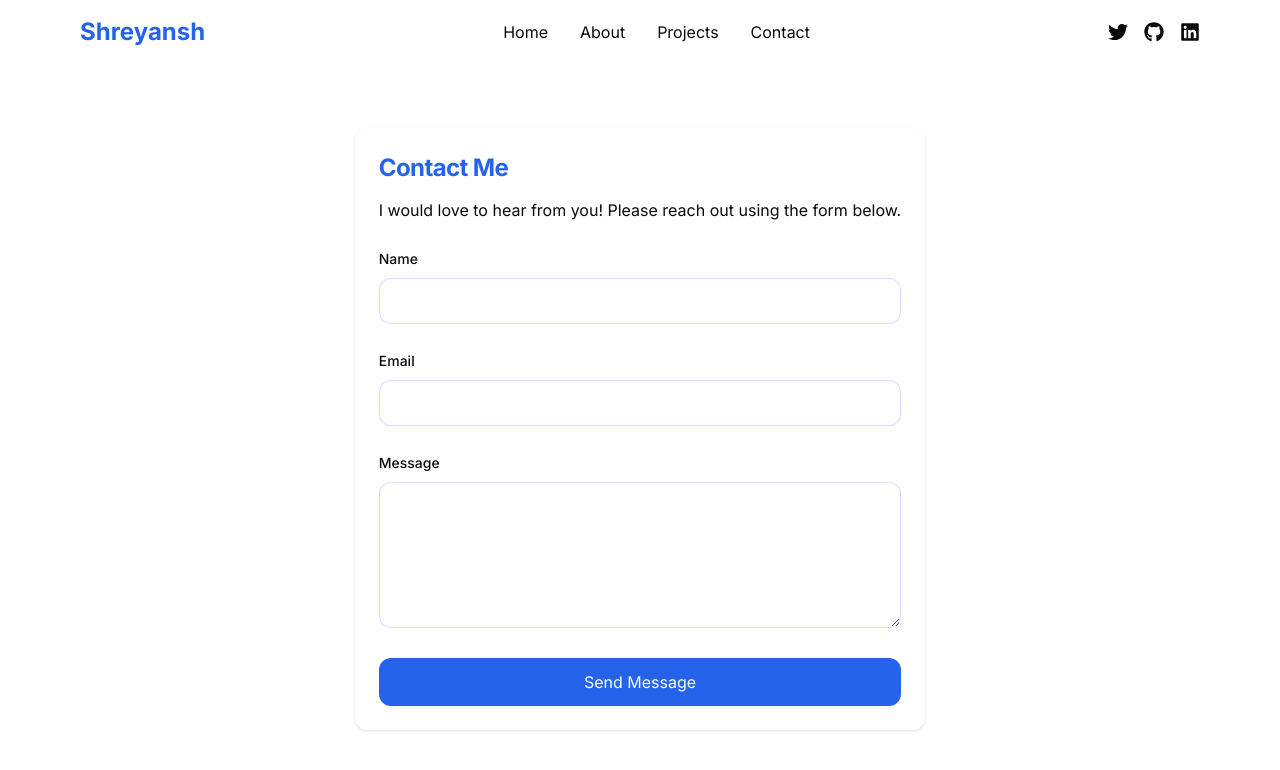
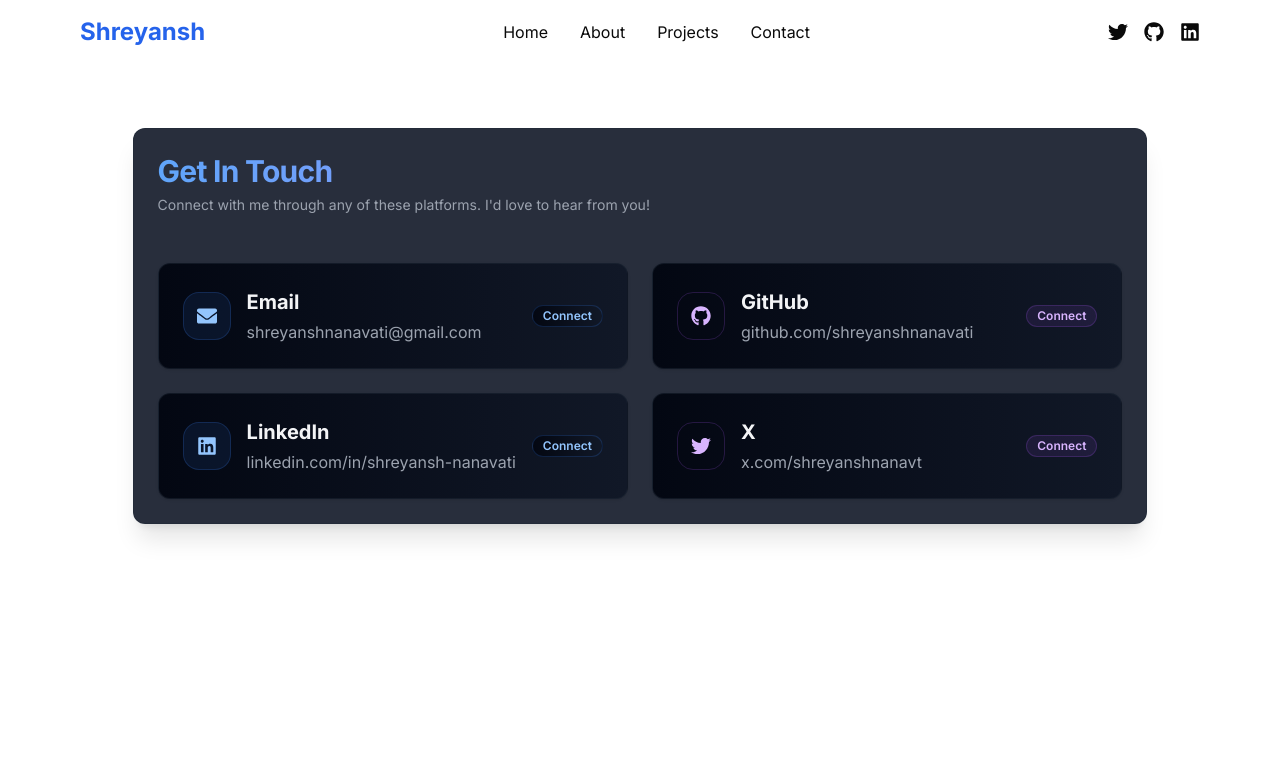
Before and after one commit to shreyanshnanavati/iamshrey, a Next.js app: page /contact in a window 1280 px wide. Shown: the top 770 px of the page. Built offline with nearby package versions, Linux system fonts and the light colour scheme.

Commit message:
feat: added resume download, fixed inconsistent styling, added social links and github links

```diff
--- a/src/app/contact/page.js
+++ b/src/app/contact/page.js
@@ -1,3 +1,4 @@
+"use client"
 import React from 'react';
 import {
   Card,
@@ -6,63 +7,116 @@ import {
   CardDescription,
   CardContent,
 } from "@/components/ui/card";
+import { Badge } from "@/components/ui/badge";
+import { motion } from "motion/react";
+import { FaEnvelope, FaGithub, FaLinkedin, FaTwitter } from 'react-icons/fa';
 
 export default function Contact() {
+  const contactOptions = [
+    {
+      icon: FaEnvelope,
+      title: "Email",
+      value: "shreyanshnanavati@gmail.com",
+      link: "mailto:shreyanshnanavati@gmail.com",
+      color: "blue"
+    },
+    {
+      icon: FaGithub,
+      title: "GitHub",
+      value: "github.com/shreyanshnanavati",
+      link: "https://github.com/shreyanshnanavati",
+      color: "purple"
+    },
+    {
+      icon: FaLinkedin,
+      title: "LinkedIn",
+      value: "linkedin.com/in/shreyansh-nanavati",
+      link: "www.linkedin.com/in/shreyansh-nanavati",
+      color: "blue"
+    },
+    {
+      icon: FaTwitter,
+      title: "X",
+      value: "x.com/shreyanshnanavt",
+      link: "https://x.com/shreyanshnanavt",
+      color: "purple"
+    }
+  ];
+
   return (
-    <div className="container mx-auto p-8">
-      <Card className="w-full bg-card dark:bg-card-dark border-0">
-        <CardHeader>
-          <CardTitle className="text-2xl font-bold mb-2 text-primary dark:text-primary-dark">
-            Contact Me
+    <motion.div
+      initial={{ opacity: 0, y: 20 }}
+      animate={{ opacity: 1, y: 0 }}
+      transition={{ duration: 0.5 }}
+      className="max-w-6xl mx-auto px-4 py-8"
+    >
+      <Card className="backdrop-blur-sm bg-gray-900/90 dark:bg-black/90 shadow-xl border border-gray-800/50">
+        <CardHeader className="p-6">
+          <CardTitle className="text-3xl font-bold bg-gradient-to-r from-blue-400 to-purple-400 bg-clip-text text-transparent">
+            Get In Touch
           </CardTitle>
-          <CardDescription className="text-base text-foreground dark:text-foreground-dark">
-            I would love to hear from you! Please reach out using the form below.
+          <CardDescription className="text-gray-400">
+            Connect with me through any of these platforms. I'd love to hear from you!
           </CardDescription>
         </CardHeader>
-        <CardContent>
-          <form className="space-y-6">
-            <div className="space-y-2">
-              <label htmlFor="name" className="text-sm font-medium text-foreground dark:text-foreground-dark">
-                Name
-              </label>
-              <input
-                type="text"
-                id="name"
-                className="w-full rounded-md border border-primary/20 dark:border-primary-dark/20 bg-background dark:bg-background-dark p-3 text-sm focus:outline-none focus:ring-2 focus:ring-primary dark:focus:ring-primary-dark"
-                required
-              />
-            </div>
-            <div className="space-y-2">
-              <label htmlFor="email" className="text-sm font-medium text-foreground dark:text-foreground-dark">
-                Email
-              </label>
-              <input
-                type="email"
-                id="email"
-                className="w-full rounded-md border border-primary/20 dark:border-primary-dark/20 bg-background dark:bg-background-dark p-3 text-sm focus:outline-none focus:ring-2 focus:ring-primary dark:focus:ring-primary-dark"
-                required
-              />
-            </div>
-            <div className="space-y-2">
-              <label htmlFor="message" className="text-sm font-medium text-foreground dark:text-foreground-dark">
-                Message
-              </label>
-              <textarea
-                id="message"
-                rows="6"
-                className="w-full rounded-md border border-primary/20 dark:border-primary-dark/20 bg-background dark:bg-background-dark p-3 text-sm focus:outline-none focus:ring-2 focus:ring-primary dark:focus:ring-primary-dark"
-                required
-              />
-            </div>
-            <button
-              type="submit"
-              className="w-full bg-primary dark:bg-primary-dark text-white px-4 py-3 rounded-md hover:bg-primary/90 dark:hover:bg-primary-dark/90 transition-colors"
+        <CardContent className="p-6 grid gap-6 md:grid-cols-2">
+          {contactOptions.map((option, index) => (
+            <motion.div
+              key={index}
+              initial={{ opacity: 0, y: 20 }}
+              animate={{ opacity: 1, y: 0 }}
+              transition={{ duration: 0.5, delay: index * 0.1 }}
             >
-              Send Message
-            </button>
-          </form>
+              <a
+                href={option.link}
+                target={option.title !== "Email" ? "_blank" : ""}
+                rel={option.title !== "Email" ? "noopener noreferrer" : ""}
+                className="block"
+              >
+                <Card className={`group hover:shadow-xl transition-all duration-300
+                  bg-gradient-to-r from-gray-950 to-gray-900
+                  hover:from-gray-900 hover:to-gray-800
+                  border border-gray-800/50 hover:border-gray-700/50
+                  cursor-pointer overflow-hidden`}
+                >
+                  <CardContent className="p-6 relative">
+                    {/* Gradient overlay effect */}
+                    <div className={`absolute inset-0 bg-gradient-to-r from-${option.color}-600/10 to-purple-600/10 opacity-0 group-hover:opacity-100 transition-opacity duration-300`} />
+
+                    <div className="flex items-center gap-4 relative z-10">
+                      <div className={`h-12 w-12 flex items-center justify-center rounded-lg
+                        bg-${option.color}-500/10 group-hover:bg-${option.color}-500/20
+                        text-${option.color}-300 transition-colors duration-300
+                        border border-${option.color}-500/20`}
+                      >
+                        <option.icon className="h-5 w-5" />
+                      </div>
+
+                      <div className="flex-1">
+                        <h3 className={`text-xl font-bold text-gray-100 group-hover:text-${option.color}-300 transition-colors duration-300`}>
+                          {option.title}
+                        </h3>
+                        <p className="text-gray-400 group-hover:text-gray-300 transition-colors duration-300 mt-1">
+                          {option.value}
+                        </p>
+                      </div>
+
+                      <Badge
+                        variant="outline"
+                        className={`bg-gradient-to-r from-${option.color}-500/10 to-purple-500/10
+                          text-${option.color}-300 border border-${option.color}-500/20
+                          group-hover:from-${option.color}-500/20 group-hover:to-purple-500/20`}
+                      >
+                        Connect
+                      </Badge>
+                    </div>
+                  </CardContent>
+                </Card>
+              </a>
+            </motion.div>
+          ))}
         </CardContent>
       </Card>
-    </div>
+    </motion.div>
   );
 }
--- a/src/app/projects/page.js
+++ b/src/app/projects/page.js
@@ -7,54 +7,114 @@ import {
   CardTitle,
 } from "@/components/ui/card";
 import { Badge } from "@/components/ui/badge";
+import { motion } from "motion/react";
 import projects from "@/data/projectsData"; // Import the centralized projects data
+import Link from "next/link";
 
 export default function ProjectsPage() {
   return (
-    <div className="container mx-auto py-8">
-      <Card className="w-full bg-card dark:bg-card-dark border-0">
-        <CardHeader className="pb-2">
-          <CardTitle className="text-3xl font-bold text-primary dark:text-primary-dark">
+    <motion.div
+      initial={{ opacity: 0, y: 20 }}
+      animate={{ opacity: 1, y: 0 }}
+      transition={{ duration: 0.5 }}
+      className="max-w-6xl mx-auto px-4 py-8"
+    >
+      <Card className="backdrop-blur-sm bg-gray-900/90 dark:bg-black/90 shadow-xl border border-gray-800/50">
+        <CardHeader className="p-6">
+          <CardTitle className="text-3xl font-bold bg-gradient-to-r from-blue-400 to-purple-400 bg-clip-text text-transparent">
             All Projects
           </CardTitle>
-          <CardDescription className="text-lg text-foreground/80 dark:text-foreground-dark/80">
+          <CardDescription className="text-gray-400">
             A collection of my personal and professional projects
           </CardDescription>
         </CardHeader>
-        <CardContent className="grid gap-6 md:grid-cols-2">
+        <CardContent className="p-6 grid gap-6 md:grid-cols-2">
           {projects.map((project, index) => (
+            <motion.div
+              key={index}
+              initial={{ opacity: 0, y: 20 }}
+              animate={{ opacity: 1, y: 0 }}
+              transition={{ duration: 0.5, delay: index * 0.1 }}
+            >
               <Card
-              key={index}
-              className="group hover:shadow-lg transition-all duration-300
-                bg-secondary dark:bg-card-dark border-0"
+                className="group hover:shadow-xl transition-all duration-300
+                  bg-gradient-to-r from-gray-950 to-gray-900
+                  hover:from-gray-900 hover:to-gray-800
+                  border border-gray-800/50 hover:border-gray-700/50
+                  cursor-pointer overflow-hidden"
               >
-              <CardContent className="p-6">
-                <div className="flex flex-col gap-3">
-                  <div className="flex flex-wrap gap-2">
+                <CardContent className="p-6 relative">
+                  {/* Gradient overlay effect */}
+                  <div className="absolute inset-0 bg-gradient-to-r from-blue-600/10 to-purple-600/10 opacity-0 group-hover:opacity-100 transition-opacity duration-300" />
+
+                  <div className="flex flex-col gap-4 relative z-10">
+                    <h3 className="text-xl font-bold text-gray-100 group-hover:text-blue-300 transition-colors duration-300 flex items-center gap-2">
+                      {project.title}
+                      {project.link && (
+                        <Link
+                          href={project.link}
+                          target="_blank"
+                          rel="noopener noreferrer"
+                          onClick={(e) => e.stopPropagation()}
+                          className="inline-flex items-center gap-1 text-xs font-normal bg-blue-500/10 px-2 py-0.5 rounded-full text-blue-300 hover:bg-blue-500/20 transition-colors border border-blue-500/20"
+                        >
+                          <svg
+                            xmlns="http://www.w3.org/2000/svg"
+                            width="12"
+                            height="12"
+                            viewBox="0 0 24 24"
+                            fill="none"
+                            stroke="currentColor"
+                            strokeWidth="2"
+                            strokeLinecap="round"
+                            strokeLinejoin="round"
+                          >
+                            <path d="M15 22v-4a4.8 4.8 0 0 0-1-3.5c3 0 6-2 6-5.5.08-1.25-.27-2.48-1-3.5.28-1.15.28-2.35 0-3.5 0 0-1 0-3 1.5-2.64-.5-5.36-.5-8 0C6 2 5 2 5 2c-.3 1.15-.3 2.35 0 3.5A5.403 5.403 0 0 0 4 9c0 3.5 3 5.5 6 5.5-.39.49-.68 1.05-.85 1.65-.17.6-.22 1.23-.15 1.85v4"></path>
+                            <path d="M9 18c-4.51 2-5-2-7-2"></path>
+                          </svg>
+                          GitHub
+                        </Link>
+                      )}
+                    </h3>
+                    <CardDescription className="text-gray-400 group-hover:text-gray-300 transition-colors duration-300">
+                      {project.description}
+                    </CardDescription>
+
+                    <motion.div
+                      className="flex flex-wrap gap-2"
+                      initial={{ opacity: 0 }}
+                      animate={{ opacity: 1 }}
+                      transition={{ delay: 0.2 }}
+                    >
                       {project.technologies.map((tech, techIndex) => (
+                        <motion.div
+                          key={techIndex}
+                          initial={{ opacity: 0, scale: 0.9 }}
+                          animate={{ opacity: 1, scale: 1 }}
+                          transition={{ duration: 0.3, delay: techIndex * 0.05 }}
+                          whileHover={{ scale: 1.05 }}
+                          whileTap={{ scale: 0.95 }}
+                        >
                           <Badge
-                        key={techIndex}
                             variant="secondary"
-                        className="bg-primary/10 text-primary dark:bg-primary-dark/10 dark:text-primary-dark"
+                            className="px-3 py-1 text-sm bg-blue-500/10 text-blue-300
+                              border border-blue-500/20 hover:bg-blue-500/20"
                           >
                             {tech}
                           </Badge>
+                        </motion.div>
                       ))}
-                  </div>
-                  <h3 className="text-xl font-bold text-foreground dark:text-foreground-dark">
-                    {project.title}
-                  </h3>
-                  <CardDescription className="text-sm text-foreground/80 dark:text-foreground-dark/80">
-                    {project.description}
-                  </CardDescription>
-                  <div className="flex items-center gap-2 mt-2">
-                    <span className="text-xs uppercase tracking-wider text-muted-foreground">Solves:</span>
+                    </motion.div>
+
+                    <div className="flex items-center gap-3">
+                      <span className="text-xs uppercase tracking-wider text-gray-500">
+                        Solves:
+                      </span>
                       <Badge
                         variant="outline"
-                      className="bg-gradient-to-r from-violet-100 to-indigo-100
-                        dark:from-violet-950 dark:to-indigo-950
-                        text-violet-700 dark:text-violet-300
-                        border-0 shadow-sm"
+                        className="bg-gradient-to-r from-purple-500/10 to-blue-500/10
+                          text-purple-300 border border-purple-500/20
+                          hover:from-purple-500/20 hover:to-blue-500/20"
                       >
                         {project.solves}
                       </Badge>
@@ -62,9 +122,10 @@ export default function ProjectsPage() {
                   </div>
                 </CardContent>
               </Card>
+            </motion.div>
           ))}
         </CardContent>
       </Card>
-    </div>
+    </motion.div>
   );
 }
--- a/src/components/Navbar.js
+++ b/src/components/Navbar.js
@@ -44,13 +44,13 @@ export default function Navbar() {
 
           {/* Desktop Social Icons */}
           <div className="hidden md:flex items-center space-x-4">
-            <a href="#" className="text-foreground hover:text-primary dark:text-foreground-dark hover:dark:text-primary-dark transition-colors">
+            <a href="https://x.com/shreyanshnanavt" className="text-foreground hover:text-primary dark:text-foreground-dark hover:dark:text-primary-dark transition-colors">
               <FaTwitter size={20} />
             </a>
-            <a href="#" className="text-foreground hover:text-primary dark:text-foreground-dark hover:dark:text-primary-dark transition-colors">
+            <a href="https://github.com/shreyanshnanavati" className="text-foreground hover:text-primary dark:text-foreground-dark hover:dark:text-primary-dark transition-colors">
               <FaGithub size={20} />
             </a>
-            <a href="#" className="text-foreground hover:text-primary dark:text-foreground-dark hover:dark:text-primary-dark transition-colors">
+            <a href="https://www.linkedin.com/in/shreyansh-nanavati" className="text-foreground hover:text-primary dark:text-foreground-dark hover:dark:text-primary-dark transition-colors">
               <FaLinkedin size={20} />
             </a>
           </div>
--- a/src/components/ProjectModal.js
+++ b/src/components/ProjectModal.js
@@ -1,6 +1,7 @@
 "use client"
 import { Dialog } from "@/components/ui/dialog";
 import React from "react";
+import Link from "next/link";
 
 const ProjectModal = ({ project, onClose }) => {
   if (!project) return null;
@@ -10,14 +11,39 @@ const ProjectModal = ({ project, onClose }) => {
       <Dialog.Overlay className="fixed inset-0 bg-black bg-opacity-50" />
       <Dialog.Content className="fixed inset-0 flex items-center justify-center">
         <div className="bg-white dark:bg-gray-800 p-6 rounded-lg shadow-lg max-w-md w-full">
-          <h2 className="text-2xl font-bold mb-4">{project.title}</h2>
+          <div className="flex items-center gap-2 mb-4">
+            <h2 className="text-2xl font-bold">{project.title}</h2>
+            {project.link && (
+              <Link
+                href={project.link}
+                target="_blank"
+                rel="noopener noreferrer"
+                className="inline-flex items-center gap-1 text-xs font-normal bg-blue-500/10 px-2 py-0.5 rounded-full text-blue-400 hover:bg-blue-500/20 transition-colors border border-blue-500/20"
+              >
+                <svg
+                  xmlns="http://www.w3.org/2000/svg"
+                  width="12"
+                  height="12"
+                  viewBox="0 0 24 24"
+                  fill="none"
+                  stroke="currentColor"
+                  strokeWidth="2"
+                  strokeLinecap="round"
+                  strokeLinejoin="round"
+                >
+                  <path d="M15 22v-4a4.8 4.8 0 0 0-1-3.5c3 0 6-2 6-5.5.08-1.25-.27-2.48-1-3.5.28-1.15.28-2.35 0-3.5 0 0-1 0-3 1.5-2.64-.5-5.36-.5-8 0C6 2 5 2 5 2c-.3 1.15-.3 2.35 0 3.5A5.403 5.403 0 0 0 4 9c0 3.5 3 5.5 6 5.5-.39.49-.68 1.05-.85 1.65-.17.6-.22 1.23-.15 1.85v4"></path>
+                  <path d="M9 18c-4.51 2-5-2-7-2"></path>
+                </svg>
+                GitHub
+              </Link>
+            )}
+          </div>
+
           {project.image && (
             <img src={project.image} alt={project.title} className="mb-4 rounded" />
           )}
           <p className="mb-4">{project.description}</p>
-          <a href={project.link} target="_blank" rel="noopener noreferrer" className="text-blue-500 underline">
-            Visit Project
-          </a>
+
           <button onClick={onClose} className="mt-4 bg-red-500 text-white px-4 py-2 rounded">
             Close
           </button>
--- a/src/components/Projects.js
+++ b/src/components/Projects.js
@@ -58,6 +58,38 @@ export default function Projects() {
                   <div className="absolute inset-0 bg-gradient-to-r from-blue-600/10 to-purple-600/10 opacity-0 group-hover:opacity-100 transition-opacity duration-300" />
 
                   <div className="flex flex-col gap-4 relative z-10">
+                    <h3 className="text-xl font-bold text-gray-100 group-hover:text-blue-300 transition-colors duration-300 flex items-center gap-2">
+                      {project.title}
+                      {project.link && (
+                        <Link
+                          href={project.link}
+                          target="_blank"
+                          rel="noopener noreferrer"
+                          onClick={(e) => e.stopPropagation()}
+                          className="inline-flex items-center gap-1 text-xs font-normal bg-blue-500/10 px-2 py-0.5 rounded-full text-blue-300 hover:bg-blue-500/20 transition-colors border border-blue-500/20"
+                        >
+                          <svg
+                            xmlns="http://www.w3.org/2000/svg"
+                            width="12"
+                            height="12"
+                            viewBox="0 0 24 24"
+                            fill="none"
+                            stroke="currentColor"
+                            strokeWidth="2"
+                            strokeLinecap="round"
+                            strokeLinejoin="round"
+                          >
+                            <path d="M15 22v-4a4.8 4.8 0 0 0-1-3.5c3 0 6-2 6-5.5.08-1.25-.27-2.48-1-3.5.28-1.15.28-2.35 0-3.5 0 0-1 0-3 1.5-2.64-.5-5.36-.5-8 0C6 2 5 2 5 2c-.3 1.15-.3 2.35 0 3.5A5.403 5.403 0 0 0 4 9c0 3.5 3 5.5 6 5.5-.39.49-.68 1.05-.85 1.65-.17.6-.22 1.23-.15 1.85v4"></path>
+                            <path d="M9 18c-4.51 2-5-2-7-2"></path>
+                          </svg>
+                          GitHub
+                        </Link>
+                      )}
+                    </h3>
+                    <CardDescription className="text-gray-400 group-hover:text-gray-300 transition-colors duration-300">
+                      {project.description}
+                    </CardDescription>
+
                     <motion.div
                       className="flex flex-wrap gap-2"
                       initial={{ opacity: 0 }}
@@ -83,12 +115,7 @@ export default function Projects() {
                         </motion.div>
                       ))}
                     </motion.div>
-                    <h3 className="text-xl font-bold text-gray-100 group-hover:text-blue-300 transition-colors duration-300">
-                      {project.title}
-                    </h3>
-                    <CardDescription className="text-gray-400 group-hover:text-gray-300 transition-colors duration-300">
-                      {project.description}
-                    </CardDescription>
+
                     <div className="flex items-center gap-3">
                       <span className="text-xs uppercase tracking-wider text-gray-500">
                         Solves:
```
Also changed, not shown: src/app/about/page.js (+43 -30 lines), src/app/page.js (+27 -3 lines), src/data/projectsData.js (+13 -21 lines), 2 other files (tests, documents, lock files or other folders). Lines whose indentation alone changed are shown as unchanged.
